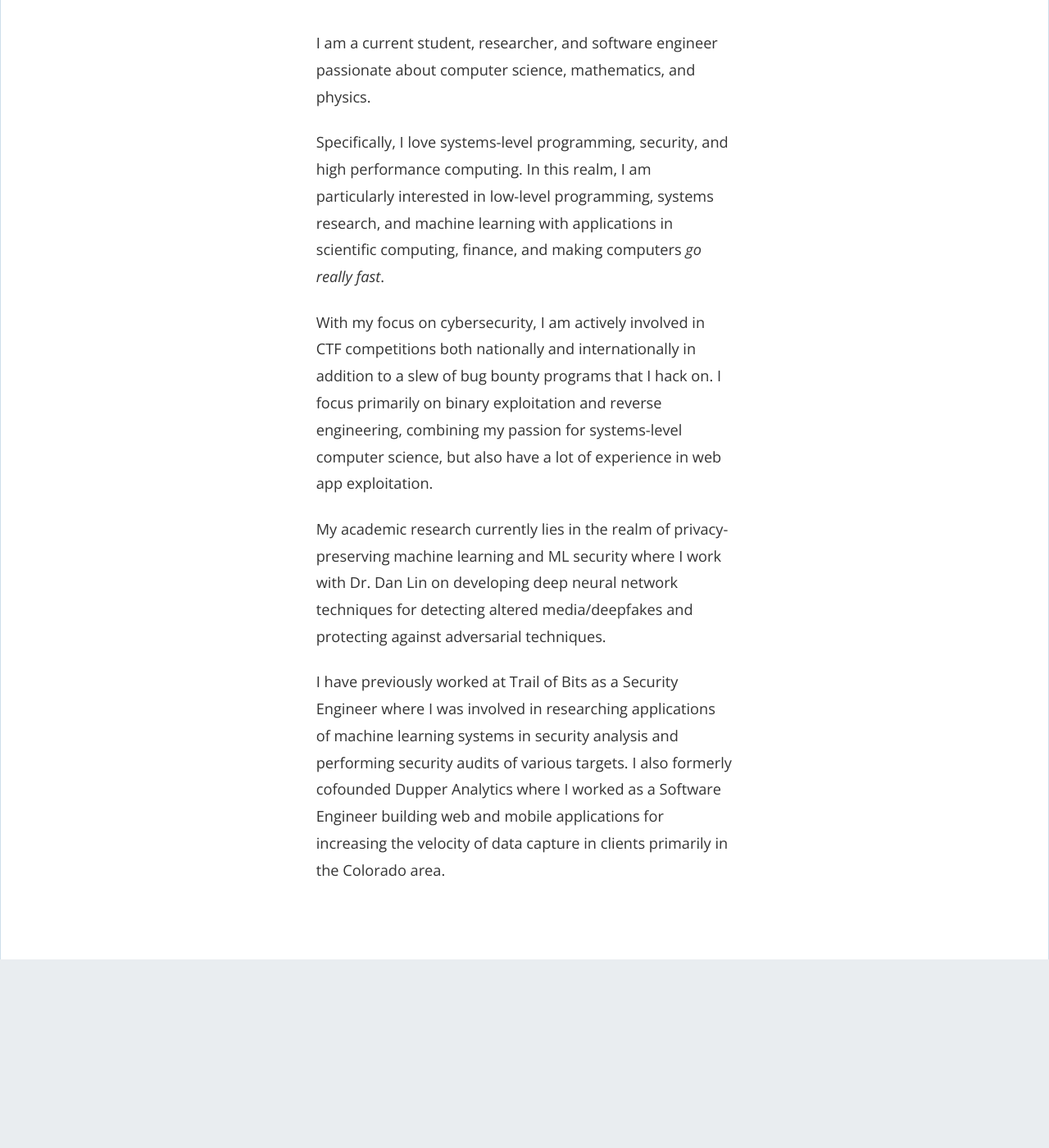
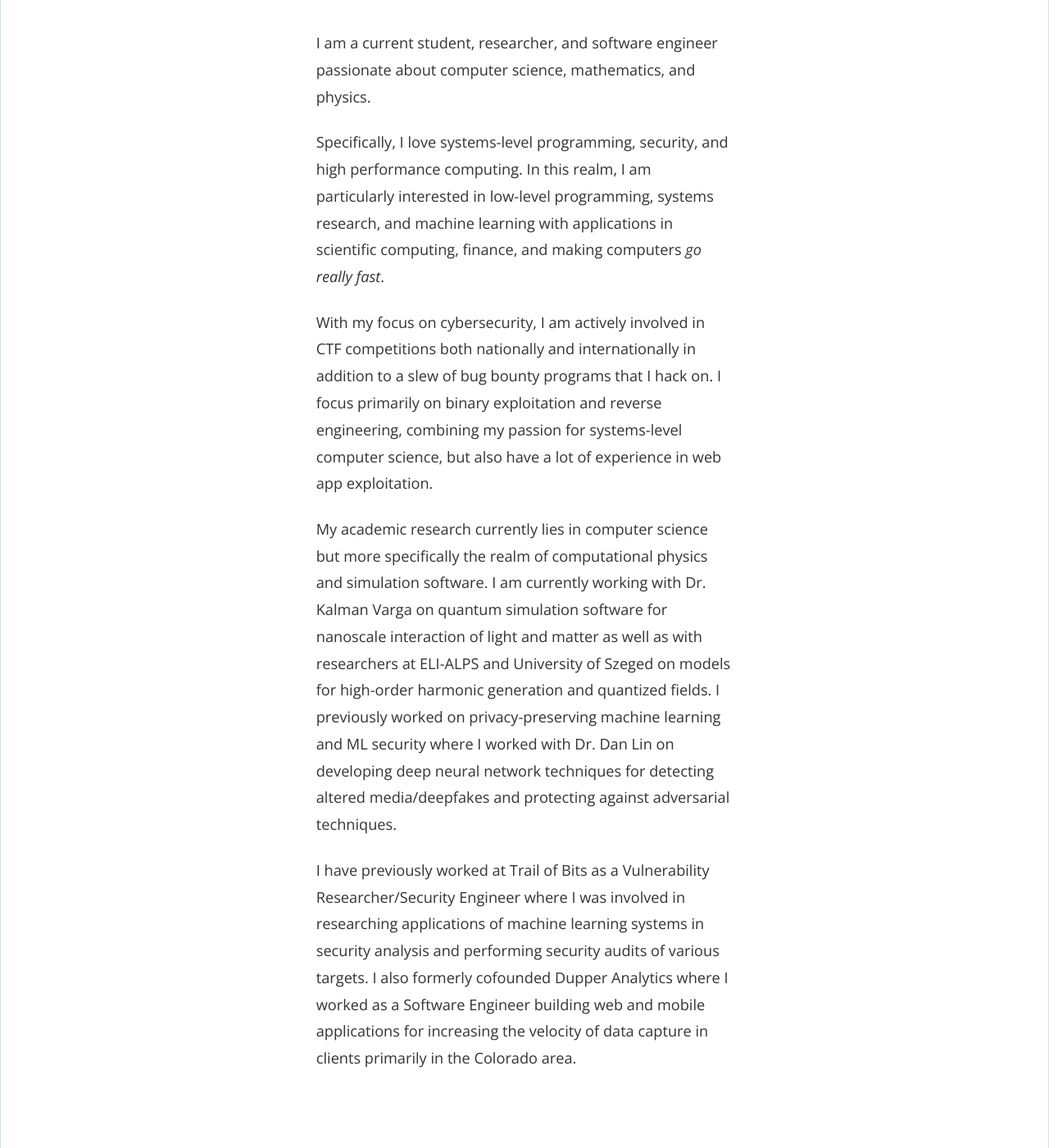
Before and after one commit to ZeroDayTea/patrickdobranowski.com, a Jekyll site: the page built from index.html, in a window 1280 px wide and 1400 px high, scrolled down 1164 px. Shown: the whole window at 82% size. Built offline with Jekyll 4.4.1, drawn with Linux system fonts in a browser that asks for light colours; nearby versions of some CDN libraries; the list of posts is cut into pages by our own code; before the commit the page ends 2334 px from its top, so only the background shows below that; some of the changed text lies outside the part shown.

Commit message:
life updates

```diff
--- a/_config.yml
+++ b/_config.yml
@@ -15,7 +15,7 @@
 # in the templates via {{ site.myvariable }}.
 title: "Hello. I'm Patrick Dobranowski."
 email: 'patrick.dobranowski@gmail.com'
-description: "I'm a software engineer and researcher interested in security, high performance computing, and machine learning"
+description: "I'm a researcher and developer interested in security, scientific computing, and machine learning"
 baseurl: "" # the subpath of your site, e.g. /blog
 url: "https://patrickdobranowski.com" # the base hostname & protocol for your site, e.g. https://example.com
 twitter_username: 'ZeroDayTea'
--- a/about.md
+++ b/about.md
@@ -9,6 +9,6 @@ Specifically, I love systems-level programming, security, and high performance c
 
 With my focus on cybersecurity, I am actively involved in CTF competitions both nationally and internationally in addition to a slew of bug bounty programs that I hack on. I focus primarily on binary exploitation and reverse engineering, combining my passion for systems-level computer science, but also have a lot of experience in web app exploitation.
 
-My academic research currently lies in the realm of privacy-preserving machine learning and ML security where I work with Dr. Dan Lin on developing deep neural network techniques for detecting altered media/deepfakes and protecting against adversarial techniques.
+My academic research currently lies in computer science but more specifically the realm of computational physics and simulation software. I am currently working with Dr. Kalman Varga on quantum simulation software for nanoscale interaction of light and matter as well as with researchers at ELI-ALPS and University of Szeged on models for high-order harmonic generation and quantized fields. I previously worked on privacy-preserving machine learning and ML security where I worked with Dr. Dan Lin on developing deep neural network techniques for detecting altered media/deepfakes and protecting against adversarial techniques.
 
-I have previously worked at Trail of Bits as a Security Engineer where I was involved in researching applications of machine learning systems in security analysis and performing security audits of various targets. I also formerly cofounded Dupper Analytics where I worked as a Software Engineer building web and mobile applications for increasing the velocity of data capture in clients primarily in the Colorado area.
+I have previously worked at Trail of Bits as a Vulnerability Researcher/Security Engineer where I was involved in researching applications of machine learning systems in security analysis and performing security audits of various targets. I also formerly cofounded Dupper Analytics where I worked as a Software Engineer building web and mobile applications for increasing the velocity of data capture in clients primarily in the Colorado area.
```
Also changed, not shown: resume.md (+13 -4 lines).
